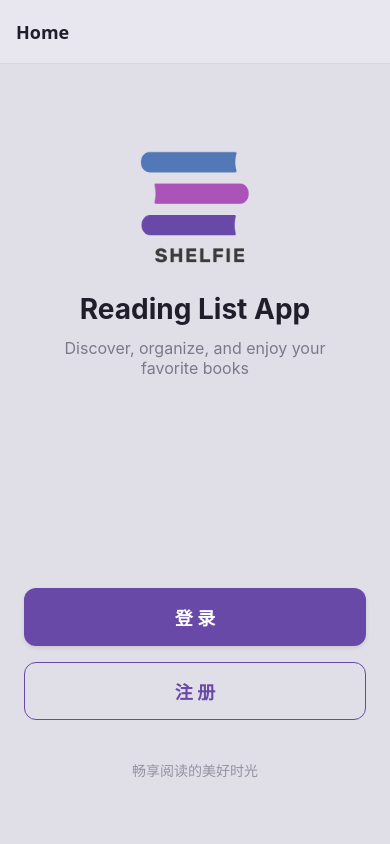
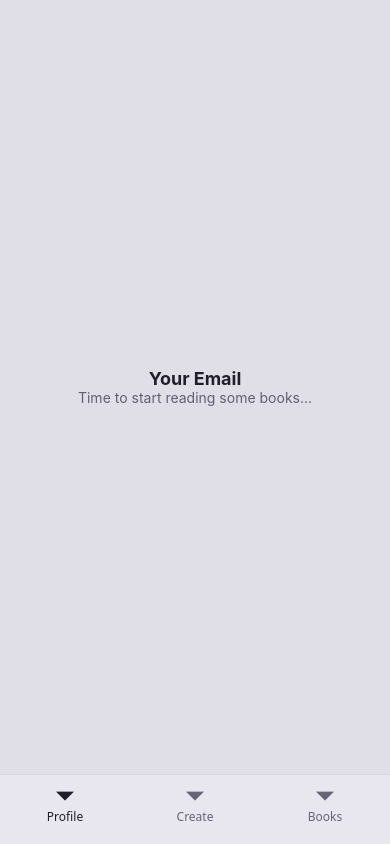
Before and after one commit to zeyuanHong0/first-app, a React Native app: screen /Dashboard in a window 390 px wide. Built offline with nearby package versions, Linux system fonts and the light colour scheme.

Commit message:
dashboard底部导航页面，配置

```diff
--- a/src/navigation/AppNavigator.tsx
+++ b/src/navigation/AppNavigator.tsx
@@ -6,31 +6,8 @@ import { useColorScheme } from 'react-native';
 import { Colors } from '../../constants/Colors';
 
 import Home from '../screens/Home';
-import Login from '../screens/auth/Login';
-import Register from '../screens/auth/Register';
-
-const AuthStack = createNativeStackNavigator();
-export function AuthNavigator() {
-  return (
-    <AuthStack.Navigator
-      initialRouteName="Login"
-      screenOptions={{
-        headerShown: false,
-      }}
-    >
-      <AuthStack.Screen
-        name="Login"
-        component={Login}
-        options={{ animation: 'none' }}
-      />
-      <AuthStack.Screen
-        name="Register"
-        component={Register}
-        options={{ animation: 'none' }}
-      />
-    </AuthStack.Navigator>
-  );
-}
+import AuthNavigator from '../screens/auth/_layout';
+import Dashboard from '../screens/dashboard/_layout';
 
 const Stack = createNativeStackNavigator();
 export default function AppNavigator() {
@@ -61,6 +38,11 @@ export default function AppNavigator() {
           component={AuthNavigator}
           options={{ headerShown: false }}
         />
+        <Stack.Screen
+          name="Dashboard"
+          component={Dashboard}
+          options={{ headerShown: false }}
+        />
       </Stack.Navigator>
     </NavigationContainer>
   );
--- a/src/screens/Home.tsx
+++ b/src/screens/Home.tsx
@@ -7,11 +7,12 @@ import {
 } from 'react-native';
 import ReactNativeHapticFeedback from 'react-native-haptic-feedback';
 
+import { Colors } from '../../constants/Colors';
+
 import ThemedView from '../components/ThemedView';
 import ThemedLogo from '../components/ThemedLogo';
 import ThemedText from '../components/ThemedText';
 import Spacer from '../components/Spacer';
-import { Colors } from '../../constants/Colors';
 
 const Home = ({ navigation }: any) => {
   const colorScheme = useColorScheme();
@@ -40,6 +41,10 @@ const Home = ({ navigation }: any) => {
           Discover, organize, and enjoy your favorite books
         </ThemedText>
       </View>
+      <Spacer height={12} />
+      <ThemedText onPress={() => handleNavigate('Dashboard', 'Profile')}>
+        to profile
+      </ThemedText>
 
       <View style={styles.buttonContainer}>
         <TouchableOpacity
--- /dev/null
+++ b/src/screens/auth/_layout.tsx
@@ -0,0 +1,29 @@
+import { createNativeStackNavigator } from '@react-navigation/native-stack';
+
+import Login from './Login';
+import Register from './Register';
+
+const AuthStack = createNativeStackNavigator();
+function AuthNavigator() {
+  return (
+    <AuthStack.Navigator
+      initialRouteName="Login"
+      screenOptions={{
+        headerShown: false,
+      }}
+    >
+      <AuthStack.Screen
+        name="Login"
+        component={Login}
+        options={{ animation: 'none' }}
+      />
+      <AuthStack.Screen
+        name="Register"
+        component={Register}
+        options={{ animation: 'none' }}
+      />
+    </AuthStack.Navigator>
+  );
+}
+
+export default AuthNavigator;
--- /dev/null
+++ b/src/screens/dashboard/_layout.tsx
@@ -0,0 +1,49 @@
+// App.tsx 或 Navigation.tsx
+import React from 'react';
+import { useColorScheme } from 'react-native';
+import { createBottomTabNavigator } from '@react-navigation/bottom-tabs';
+
+import { Colors } from '../../../constants/Colors';
+
+import Books from './books';
+import Create from './create';
+import Profile from './profile';
+
+const Tab = createBottomTabNavigator();
+
+// 主导航
+function Dashboard() {
+  const colorScheme = useColorScheme();
+  const theme = Colors[colorScheme ?? 'light'];
+  return (
+    <Tab.Navigator
+      screenOptions={() => ({
+        headerShown: false,
+        tabBarActiveTintColor: theme.iconColorFocused,
+        tabBarInactiveTintColor: theme.iconColor,
+        tabBarStyle: {
+          height: 70,
+          paddingBottom: 5,
+          backgroundColor: theme.navBackground,
+        },
+        tabBarLabelStyle: {
+          fontSize: 12,
+        },
+      })}
+    >
+      <Tab.Screen
+        name="Profile"
+        component={Profile}
+        options={{ title: 'Profile' }}
+      />
+      <Tab.Screen
+        name="Create"
+        component={Create}
+        options={{ title: 'Create' }}
+      />
+      <Tab.Screen name="Books" component={Books} options={{ title: 'Books' }} />
+    </Tab.Navigator>
+  );
+}
+
+export default Dashboard;
--- /dev/null
+++ b/src/screens/dashboard/books.tsx
@@ -0,0 +1,31 @@
+import { StyleSheet } from 'react-native';
+
+import Spacer from '../../components/Spacer';
+import ThemedText from '../../components/ThemedText';
+import ThemedView from '../../components/ThemedView';
+
+const Books = () => {
+  return (
+    <ThemedView style={styles.container}>
+      <Spacer />
+      <ThemedText title={true} style={styles.heading}>
+        Your Reading List
+      </ThemedText>
+    </ThemedView>
+  );
+};
+
+export default Books;
+
+const styles = StyleSheet.create({
+  container: {
+    flex: 1,
+    justifyContent: 'center',
+    alignItems: 'stretch',
+  },
+  heading: {
+    fontWeight: 'bold',
+    fontSize: 18,
+    textAlign: 'center',
+  },
+});
--- /dev/null
+++ b/src/screens/dashboard/create.tsx
@@ -0,0 +1,31 @@
+import { StyleSheet } from 'react-native';
+
+import Spacer from '../../components/Spacer';
+import ThemedText from '../../components/ThemedText';
+import ThemedView from '../../components/ThemedView';
+
+const Create = () => {
+  return (
+    <ThemedView style={styles.container}>
+      <ThemedText title={true} style={styles.heading}>
+        Add a New Book
+      </ThemedText>
+      <Spacer />
+    </ThemedView>
+  );
+};
+
+export default Create;
+
+const styles = StyleSheet.create({
+  container: {
+    flex: 1,
+    justifyContent: 'center',
+    alignItems: 'center',
+  },
+  heading: {
+    fontWeight: 'bold',
+    fontSize: 18,
+    textAlign: 'center',
+  },
+});
--- /dev/null
+++ b/src/screens/dashboard/profile.tsx
@@ -0,0 +1,34 @@
+import { StyleSheet } from 'react-native';
+
+import Spacer from '../../components/Spacer';
+import ThemedText from '../../components/ThemedText';
+import ThemedView from '../../components/ThemedView';
+
+const Profile = () => {
+  return (
+    <ThemedView style={styles.container}>
+      <ThemedText title={true} style={styles.heading}>
+        Your Email
+      </ThemedText>
+      <Spacer />
+
+      <ThemedText>Time to start reading some books...</ThemedText>
+      <Spacer />
+    </ThemedView>
+  );
+};
+
+export default Profile;
+
+const styles = StyleSheet.create({
+  container: {
+    flex: 1,
+    justifyContent: 'center',
+    alignItems: 'center',
+  },
+  heading: {
+    fontWeight: 'bold',
+    fontSize: 18,
+    textAlign: 'center',
+  },
+});
```
